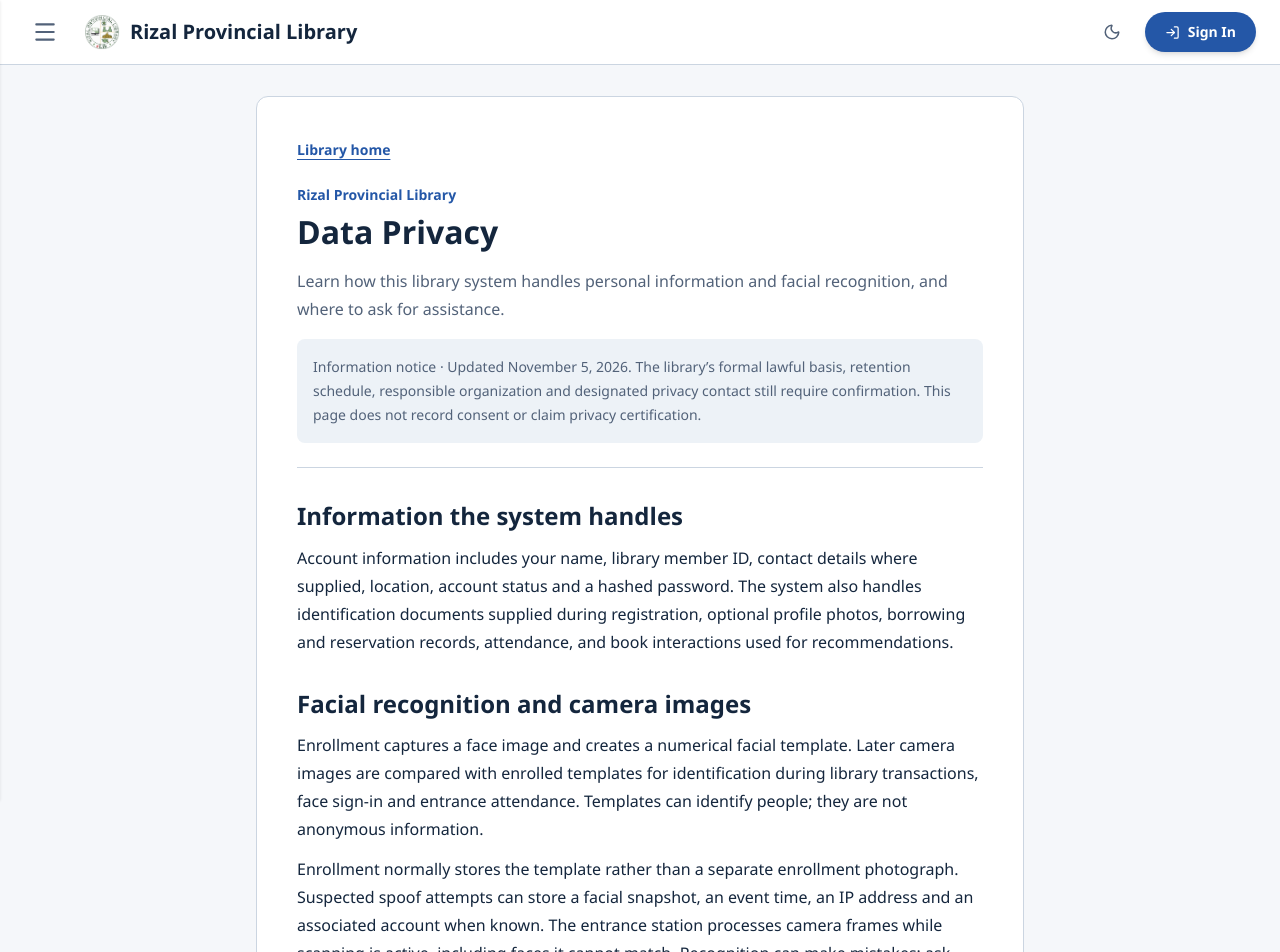
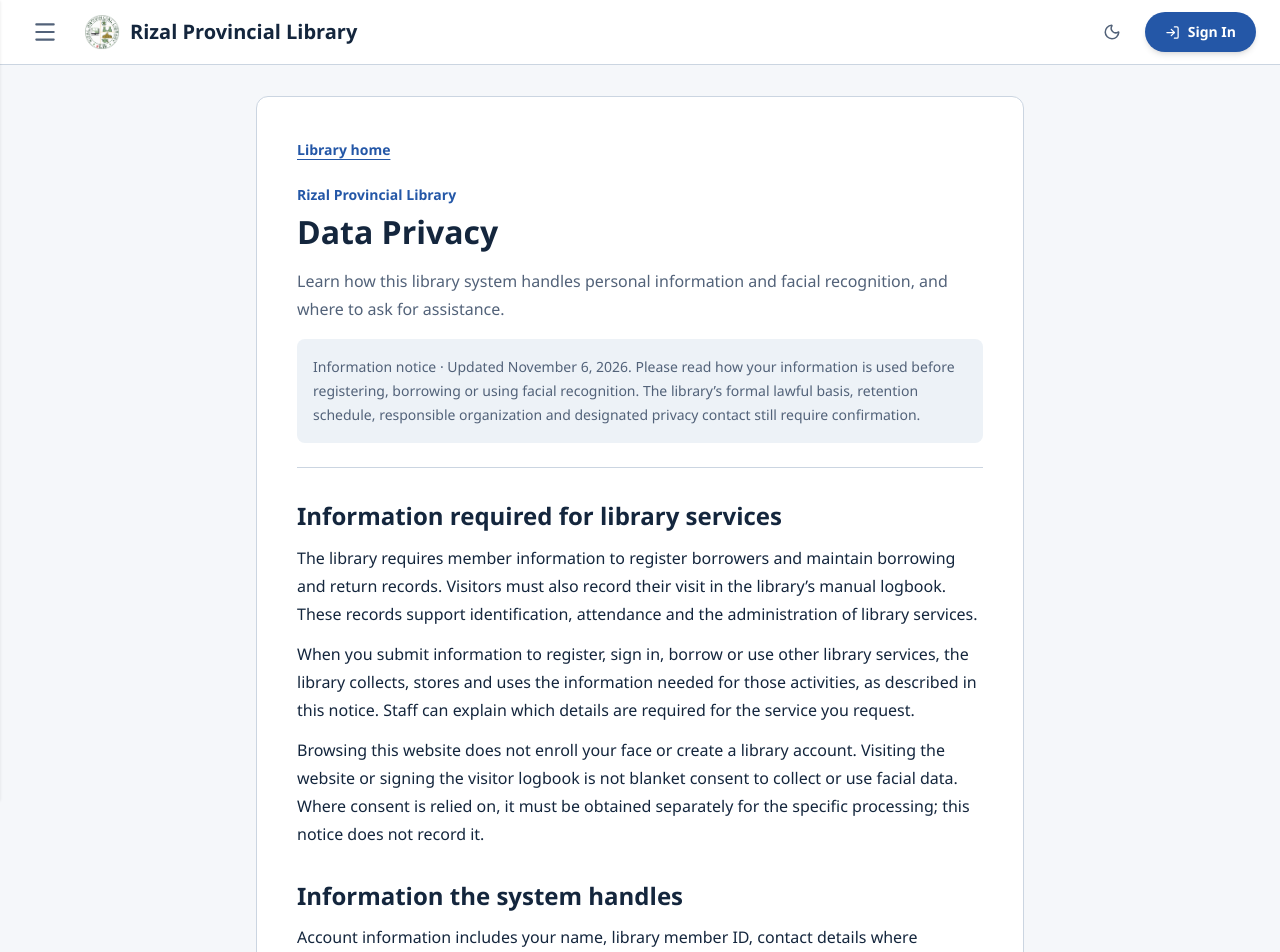
Before and after one commit to tatagos0101-bit/RPL-SYSTEM, a React (Vite) app in the folder frontend/: page /privacy-policy in a window 1280 px wide. Shown: the top 952 px of the page. Built offline with nearby package versions, Linux system fonts and the light colour scheme; no server answers.

Commit message:
Clarify required library records and distinguish biometric consent

```diff
--- a/frontend/src/components/StationPrivacyNotice.jsx
+++ b/frontend/src/components/StationPrivacyNotice.jsx
@@ -4,6 +4,7 @@ export default function StationPrivacyNotice() {
   return (
     <aside aria-label="Facial processing notice" className="w-full rounded-xl border border-line bg-panel p-4 text-sm leading-6 text-ink">
       <p className="font-semibold">Facial recognition at this station</p>
+      <p className="mt-1 text-muted">The library records attendance, and visitors must complete the manual visitor logbook. Recording a visit does not by itself authorize facial recognition.</p>
       <p className="mt-1 text-muted">While scanning is active, camera images are sent to the library system to match enrolled faces and record entry or exit. Suspected spoof attempts may retain a facial snapshot.</p>
       <p className="mt-2 text-muted">Please ask library staff for assistance before entering the camera area if you do not wish to use facial recognition.</p>
       <Link to="/privacy-policy" className="mt-2 inline-block font-semibold text-link underline underline-offset-4">Data Privacy</Link>
--- a/frontend/src/pages/public/PrivacyPolicy.jsx
+++ b/frontend/src/pages/public/PrivacyPolicy.jsx
@@ -12,12 +12,18 @@ export default function PrivacyPolicy() {
           <p className="text-sm font-semibold text-link">Rizal Provincial Library</p>
           <h1 className="rpl-title mt-2">Data Privacy</h1>
           <p className="mt-4 leading-7 text-muted">Learn how this library system handles personal information and facial recognition, and where to ask for assistance.</p>
-          <p className="mt-4 rounded-lg bg-subtle p-4 text-sm leading-6 text-muted">Information notice · Updated November 5, 2026. The library’s formal lawful basis, retention schedule, responsible organization and designated privacy contact still require confirmation. This page does not record consent or claim privacy certification.</p>
+          <p className="mt-4 rounded-lg bg-subtle p-4 text-sm leading-6 text-muted">Information notice · Updated November 6, 2026. Please read how your information is used before registering, borrowing or using facial recognition. The library’s formal lawful basis, retention schedule, responsible organization and designated privacy contact still require confirmation.</p>
         </header>
         <div className="space-y-8 pt-8 text-base leading-7">
+          <section aria-labelledby="privacy-services">
+            <h2 id="privacy-services" className="rpl-section-title mb-3">Information required for library services</h2>
+            <p>The library requires member information to register borrowers and maintain borrowing and return records. Visitors must also record their visit in the library’s manual logbook. These records support identification, attendance and the administration of library services.</p>
+            <p className="mt-3">When you submit information to register, sign in, borrow or use other library services, the library collects, stores and uses the information needed for those activities, as described in this notice. Staff can explain which details are required for the service you request.</p>
+            <p className="mt-3">Browsing this website does not enroll your face or create a library account. Visiting the website or signing the visitor logbook is not blanket consent to collect or use facial data. Where consent is relied on, it must be obtained separately for the specific processing; this notice does not record it.</p>
+          </section>
           <section aria-labelledby="privacy-information">
             <h2 id="privacy-information" className="rpl-section-title mb-3">Information the system handles</h2>
-            <p>Account information includes your name, library member ID, contact details where supplied, location, account status and a hashed password. The system also handles identification documents supplied during registration, optional profile photos, borrowing and reservation records, attendance, and book interactions used for recommendations.</p>
+            <p>Account information includes your name, library member ID, contact details where supplied, location, account status and a hashed password used to verify sign-in. Passwords are not stored as readable text. The system also handles identification documents supplied during registration, optional profile photos, borrowing and reservation records, attendance, and book interactions used for recommendations.</p>
           </section>
           <section aria-labelledby="privacy-face">
             <h2 id="privacy-face" className="rpl-section-title mb-3">Facial recognition and camera images</h2>
```
